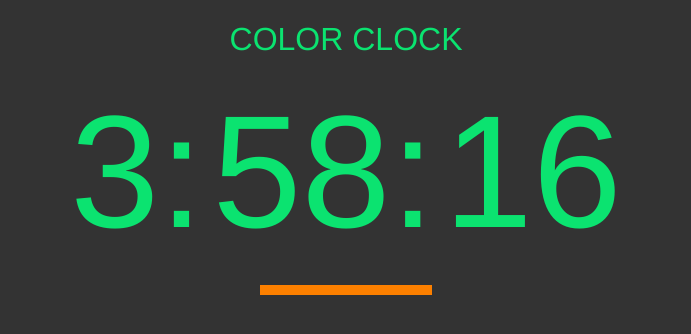
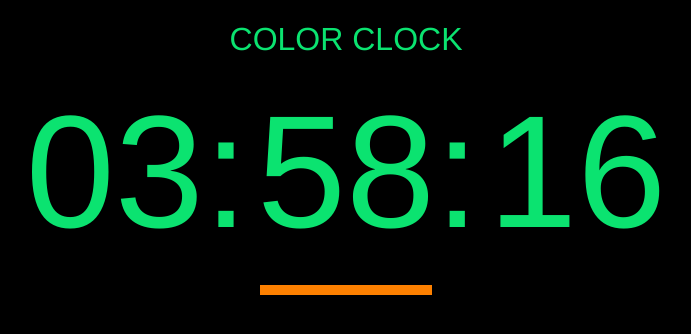
Before and after one commit to Oeromilk/2.4-color-clock, a plain HTML site: page index.html in a window 1280 px wide. Shown: the whole page, without its empty margins (294-985 px from the left). Drawn offline with Linux system fonts and the light colour scheme.

Commit message:
Made progress on background color

```diff
--- a/index.html
+++ b/index.html
@@ -5,7 +5,7 @@
     <link rel="stylesheet" href="css/styles.css" media="screen" title="no title">
     <title>Color Clock</title>
   </head>
-  <body>
+  <body id ="body">
 
     <h1>Color Clock</h1>
 
--- a/js/main.js
+++ b/js/main.js
@@ -5,10 +5,14 @@
   var mintues = document.getElementById('minutes');
   var seconds = document.getElementById('seconds');
   var bar = document.getElementById('inner-bar');
+  var hover = document.getElementById('elapsed-time');
+  //var body = document.getElementById('body');
   var currentDate = new Date();
   var currentHours = currentDate.getHours();
   var currentMinutes = currentDate.getMinutes();
   var currentSeconds = currentDate.getSeconds();
+  var backGroundColor =  ["FF0000", "FF6400", "FFF700", "68FF00", "00FFE0", "0055FF"];
+
 
   function displayTime (){
     var currentDate = new Date();
@@ -17,17 +21,27 @@
     var currentSeconds = currentDate.getSeconds();
     var minutePercentage = ((currentSeconds / 59) * 100);
     bar.style.width = minutePercentage + "%";
-    hours.textContent = (0 + currentHours);
-    minutes.textContent = (0 + currentMinutes);
-    seconds.textContent = (0 + currentSeconds);
-    console.log(minutePercentage);
+    hours.textContent = ("00" + currentHours).slice(-2);
+    minutes.textContent = ("00" + currentMinutes).slice(-2);
+    seconds.textContent = ("00" + currentSeconds).slice(-2);
+
+    //console.log(minutePercentage);
   }
 
+  window.setInterval(displayTime, 1000);
+  setInterval(change, 1000);
 
-  /*((v2 / v1) * 100).toFixed(2);*/
+  var i = 0;
+  function change() {
+    var doc = document.getElementById("body");
+    var color = ["black", "blue", "brown", "green"];
+    doc.style.backgroundColor = color[i];
+    i = (i + 1) % color.length;
+  }
+  console.log(change);
 
-  window.setInterval(displayTime, 1000);
-
-
+  hover.addEventListener("mouseover", function(event) {
+    event.target.style.color = "orange";
+  } );
 
 }())
--- a/scss/styles.scss
+++ b/scss/styles.scss
@@ -1,5 +1,5 @@
 body{
-  background-color: #333;
+  /*background-color: #333;*/
   font-family: helvetica;
 }
 
```
Also changed, not shown: css/styles.css.
